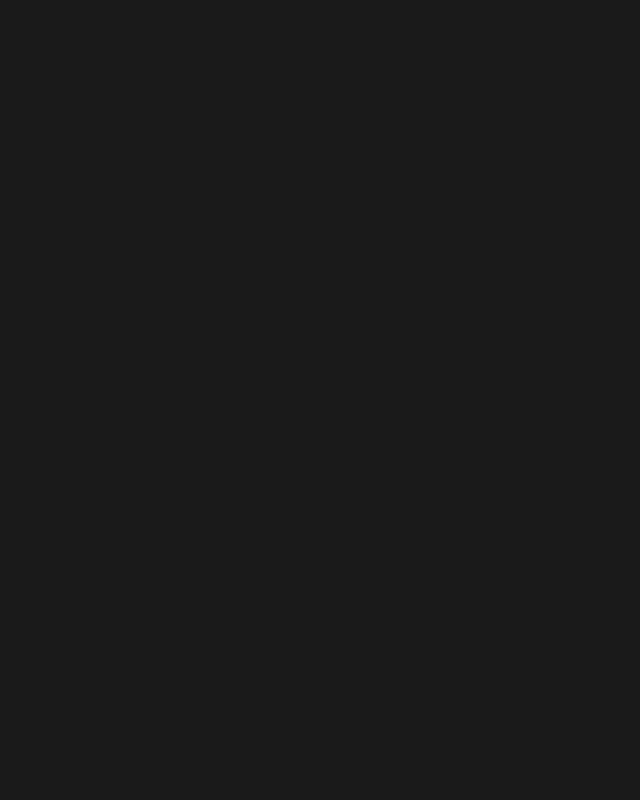
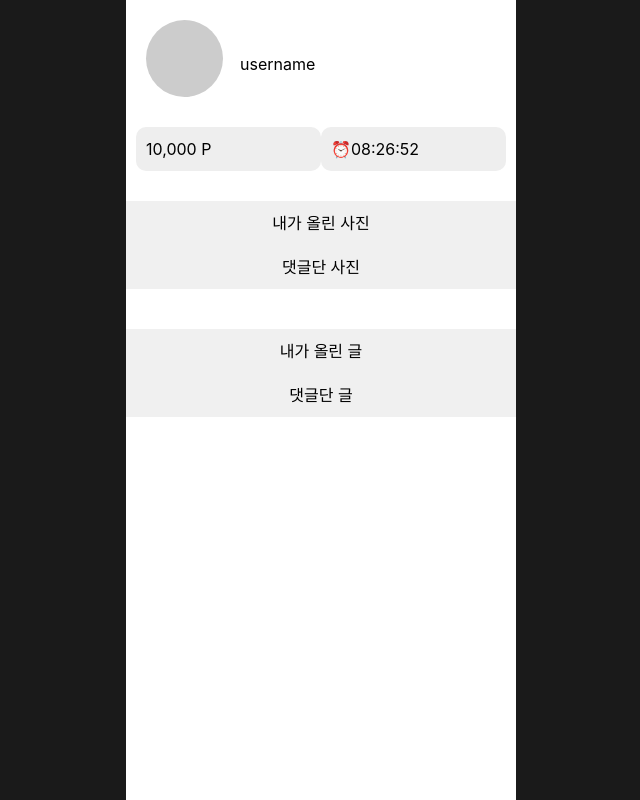
Before and after one commit to Kusitms-Kyukeoton-B/FE, a React (Vite) app: page /FE/profile in a window 1280 px wide. Before the commit this address had no page. Shown: the whole page, without its empty margins (319-959 px from the left). Built offline with nearby package versions, Linux system fonts and the light colour scheme; what recoil-persist would draw is missing.

Commit message:
feat:mypage

```diff
--- a/src/App.tsx
+++ b/src/App.tsx
@@ -4,12 +4,16 @@ import ExamplePage from "./pages/\bExamplePage";
 import LoginPage from "./pages/LoginPage";
 import GridPage from "./pages/GridPage";
 import ImageDetailPage from "./pages/ImageDetailPage";
+import MyPage from "./pages/MyPage";
+import MyPageEditPage from "./pages/MyPageEdit";
 
 function App() {
   return (
     <Routes>
       <Route path="/" element={<ExamplePage />} />
       <Route path="/login" element={<LoginPage />} />
+      <Route path="/profile" element={<MyPage />} />
+      <Route path="/profile/edit" element={<MyPageEditPage />} />
       <Route path="/ex" element={<GridPage />} />
       <Route path="/detail/:index" element={<ImageDetailPage />} />
     </Routes>
--- a/src/components/GridImages.tsx
+++ b/src/components/GridImages.tsx
@@ -12,15 +12,29 @@ interface ImageGridProps {
 }
 
 const ImageGrid: React.FC<ImageGridProps> = ({ images, onImageClick }) => {
+  const mediaType = "image";
   return (
     <MasonryLayout>
       {images.map((image, index) => (
         <ImageContainer key={index} onClick={() => onImageClick(index)}>
-          <img
-            src={image.src}
-            alt={image.alt}
-            style={{ width: "100%", height: "auto" }}
-          />
+          {mediaType === "image" ? (
+            <img
+              src={image.src}
+              alt={image.alt}
+              style={{ width: "100%", height: "auto" }}
+              loading="lazy"
+            />
+          ) : (
+            <video
+            //   src={media.src}
+            //   style={{ width: "100%", height: "auto" }}
+            //   loop
+            //   autoPlay
+            //   muted
+            >
+              Your browser does not support the video tag.
+            </video>
+          )}
         </ImageContainer>
       ))}
     </MasonryLayout>
@@ -29,7 +43,7 @@ const ImageGrid: React.FC<ImageGridProps> = ({ images, onImageClick }) => {
 
 const MasonryLayout = styled.div`
   column-count: 2;
-  column-gap: 15px;
+  column-gap: 16px;
   width: 100%;
 `;
 
@@ -40,7 +54,7 @@ const ImageContainer = styled.div`
   img {
     border-radius: 10px;
   }
-
+  margin-bottom: 16px;
   width: 100%;
 `;
 
--- a/src/pages/GridPage.tsx
+++ b/src/pages/GridPage.tsx
@@ -1,5 +1,5 @@
 import styled from "styled-components";
-import React, { useState, useEffect } from "react";
+import React, { useState, useEffect, useRef } from "react";
 import axios from "axios";
 import { Layout } from "../styles/styles";
 import { useNavigate } from "react-router-dom";
@@ -24,6 +24,7 @@ const GridPage = () => {
   const nav = useNavigate();
   const [images, setImages] = useState<ImageData[]>([]);
   const [page, setPage] = useState<number>(1);
+  const loader = useRef(null);
 
   const handleImageClick = (index: number) => {
     nav(`/detail/${encodeURIComponent(index)}`);
@@ -33,19 +34,32 @@ const GridPage = () => {
     const response = await axios.get(
       `https://picsum.photos/v2/list?page=${page}&limit=50`
     );
-
     const newImages = response.data.map((img: apiData) => ({
       src: img.download_url,
       caption: img.author,
       alt: `Photograph by ${img.author}`,
     }));
 
-    setImages([...images, ...newImages]);
-    setPage(page + 1);
+    setImages((prevImages) => [...prevImages, ...newImages]);
+    setPage((prevPage) => prevPage + 1);
   };
 
   useEffect(() => {
     fetchImages();
+  }, []);
+
+  useEffect(() => {
+    const observer = new IntersectionObserver((entries) => {
+      if (entries[0].isIntersecting) {
+        fetchImages();
+      }
+    });
+
+    if (loader.current) {
+      observer.observe(loader.current);
+    }
+
+    return () => observer.disconnect();
   }, []);
 
   const handleScroll = (event: React.UIEvent<HTMLDivElement>) => {
@@ -60,6 +74,7 @@ const GridPage = () => {
     <Layout>
       <ScrollableDiv onScroll={handleScroll}>
         <ImageGrid images={images} onImageClick={handleImageClick} />
+        <div ref={loader} />
       </ScrollableDiv>
     </Layout>
   );
@@ -68,8 +83,8 @@ const GridPage = () => {
 const ScrollableDiv = styled.div`
   height: 100vh;
   width: 100vw;
-  padding-left: 10px;
-  padding-right: 10px;
+  padding-left: 18px;
+  padding-right: 18px;
   overflow: auto;
   // 웹킷 기반 브라우저용 스크롤바 숨기기
   &::-webkit-scrollbar {
--- /dev/null
+++ b/src/pages/MyPage.tsx
@@ -0,0 +1,134 @@
+import styled from "styled-components";
+import { Layout } from "../styles/styles";
+import { useEffect, useState } from "react";
+import { useNavigate } from "react-router-dom";
+
+const MyPage = () => {
+  const [username, setusername] = useState("username");
+  const [timeDifference, setTimeDifference] = useState(0);
+  const targetTime = new Date("2024-04-06T20:00:00").getTime();
+  const nav = useNavigate();
+
+  const goToProfileEdit = () => {
+    nav(`/profile/edit`);
+  };
+
+  useEffect(() => {
+    const currentTime = new Date().getTime();
+
+    const difference = targetTime - currentTime;
+    setTimeDifference(difference);
+
+    const timer = setInterval(() => {
+      setTimeDifference((prevDifference) => prevDifference - 1000);
+    }, 1000);
+
+    return () => clearInterval(timer);
+  }, []);
+
+  const formatTime = (milliseconds) => {
+    if (milliseconds < 0) {
+      const elapsedMilliseconds = Math.abs(milliseconds); // 음수를 양수로 변환
+      const elapsedSeconds = Math.floor((elapsedMilliseconds / 1000) % 60);
+      const elapsedMinutes = Math.floor(
+        (elapsedMilliseconds / (1000 * 60)) % 60
+      );
+      const elapsedHours = Math.floor(
+        (elapsedMilliseconds / (1000 * 60 * 60)) % 24
+      );
+
+      return `${elapsedHours.toString().padStart(2, "0")}:${elapsedMinutes
+        .toString()
+        .padStart(2, "0")}:${elapsedSeconds.toString().padStart(2, "0")}`;
+    }
+
+    const seconds = Math.floor((milliseconds / 1000) % 60);
+    const minutes = Math.floor((milliseconds / (1000 * 60)) % 60);
+    const hours = Math.floor((milliseconds / (1000 * 60 * 60)) % 24);
+
+    return `${hours.toString().padStart(2, "0")}:${minutes
+      .toString()
+      .padStart(2, "0")}:${seconds.toString().padStart(2, "0")}`;
+  };
+  return (
+    <Layout>
+      <PageContainer>
+        <ProfileArea onClick={goToProfileEdit}>
+          <Avatar />
+          <UserName>{username}</UserName>
+        </ProfileArea>
+        <PointsTimeContainer>
+          <Card>
+            <div>10,000 P</div>
+          </Card>
+          <Card>
+            <div>⏰</div>
+            <div>{formatTime(timeDifference)}</div>
+          </Card>
+        </PointsTimeContainer>
+        <StatusList>
+          <ListItem>내가 올린 사진</ListItem>
+          <ListItem>댓글단 사진</ListItem>
+        </StatusList>
+        <StatusList>
+          <ListItem>내가 올린 글</ListItem>
+          <ListItem>댓글단 글</ListItem>
+        </StatusList>
+      </PageContainer>
+    </Layout>
+  );
+};
+
+export default MyPage;
+
+const PageContainer = styled.div`
+  display: flex;
+  width: 100vw;
+  flex-direction: column;
+  background-color: #fff;
+`;
+
+const ProfileArea = styled.div`
+  display: flex;
+  flex-direction: row;
+  align-items: center;
+  padding: 20px;
+`;
+
+const Avatar = styled.div`
+  background-color: #ccc;
+  border-radius: 50%;
+  width: 77px;
+  height: 77px;
+`;
+
+const UserName = styled.div`
+  margin-top: 10px;
+  margin-left: 17px;
+`;
+
+const PointsTimeContainer = styled.div`
+  display: flex;
+  justify-content: space-around;
+  padding: 10px;
+`;
+
+const Card = styled.div`
+  background-color: #eee;
+  border-radius: 10px;
+  padding: 10px;
+  width: 100%;
+  display: flex;
+  flex-direction: row;
+  align-items: center;
+`;
+
+const StatusList = styled.div`
+  margin: 20px 0;
+  background-color: #f0f0f0;
+`;
+
+const ListItem = styled.div`
+  padding: 10px;
+  text-align: center;
+`;
--- /dev/null
+++ b/src/pages/MyPageEdit.tsx
@@ -0,0 +1,7 @@
+import { Layout } from "../styles/styles";
+
+const MyPageEditPage = () => {
+  return <Layout>edit</Layout>;
+};
+
+export default MyPageEditPage;
```
